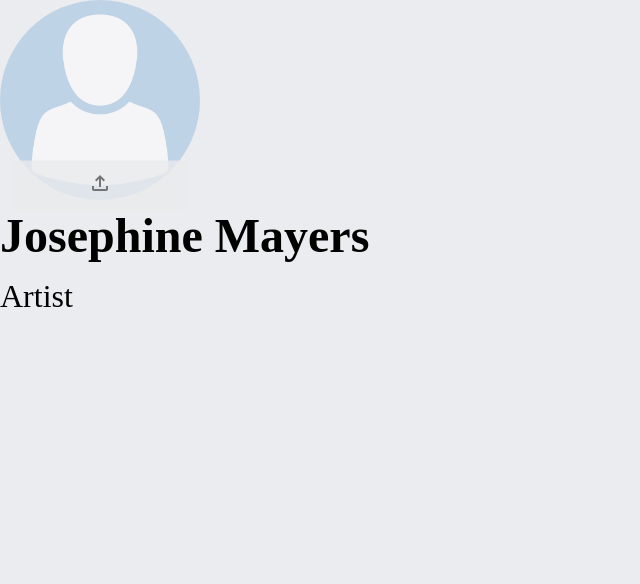
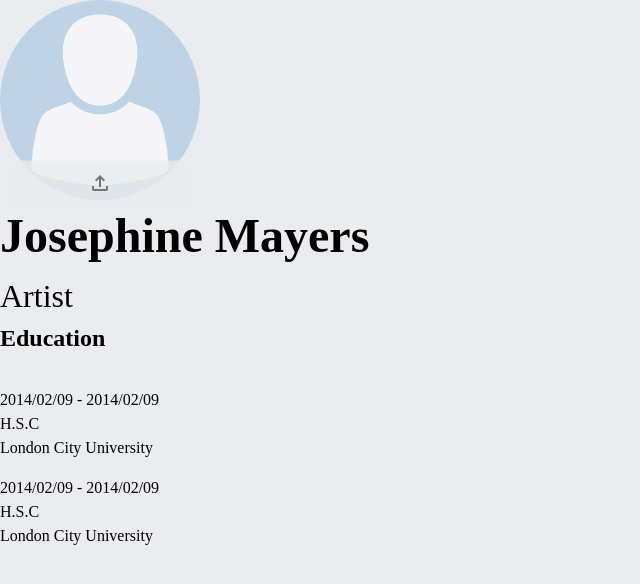
Before and after one commit to ZTanvir/cv-maker, a React (Vite) app: page / in a window 1280 px wide. Shown: the top 584 px of the page, without its empty margins (0-640 px from the left). Built offline with nearby package versions, Linux system fonts and the light colour scheme.

Commit message:
Add DisplayEduInstitutes it will display all educational institutes details of the user

```diff
--- a/src/Components/CvData.js
+++ b/src/Components/CvData.js
@@ -7,6 +7,15 @@ const CvData = {
             "Engineers, as practitioners of engineering, are professionals who invent, design, analyze, build and test machines, complex systems, structures,",
     },
     education: [
+        {
+            id: crypto.randomUUID(),
+            institute: "London City University",
+            degree: "H.S.C",
+            startDate: "2014-02-09",
+            endDate: "2014-02-09",
+            location: "",
+            visibility: true,
+        },
         {
             id: crypto.randomUUID(),
             institute: "London City University",
--- a/src/Components/CvPreview/CvPreview.jsx
+++ b/src/Components/CvPreview/CvPreview.jsx
@@ -1,11 +1,13 @@
 import NameAndProfession from "./NameAndProfession";
 import ProfilePicture from "./ProfilePicture";
+import DisplayEduInstitutes from "./DisplayEduInstitutes";
 
 const CvPreview = ({ cvInfo }) => {
     return (
         <main>
             <ProfilePicture />
             <NameAndProfession cvData={cvInfo} />
+            <DisplayEduInstitutes cvData={cvInfo} />
         </main>
     );
 };
--- a/src/Components/CvPreview/DisplayEduInstitute.jsx
+++ b/src/Components/CvPreview/DisplayEduInstitute.jsx
@@ -1,10 +1,14 @@
 const DisplayEduInstitute = ({ insituteInfo }) => {
+    const formateDate = (date) => date.split("-").join("/");
+    const startDate = formateDate(insituteInfo.startDate);
+    const endDate = formateDate(insituteInfo.startDate);
+
     return (
-        <section className={styles.eduInstituteInfo}>
+        <section>
             {insituteInfo.visibility ? (
                 <>
                     <p>
-                        {insituteInfo.startDate} - {insituteInfo.endDate}
+                        {startDate} - {endDate}
                     </p>
                     <p>{insituteInfo.degree}</p>
                     <p>{insituteInfo.institute}</p>
--- /dev/null
+++ b/src/Components/CvPreview/DisplayEduInstitutes.jsx
@@ -0,0 +1,22 @@
+import DisplayEduInstitute from "./DisplayEduInstitute";
+import styles from "../../styles/CvPreview/displayEduInstitutes.module.css";
+
+const DisplayEduInstitutes = ({ cvData }) => {
+    const instituteList = cvData.education;
+
+    return (
+        <section className={styles.eduInstitutes}>
+            <h3>Education</h3>
+            {instituteList.length > 0
+                ? instituteList.map((institute) => (
+                      <DisplayEduInstitute
+                          key={institute.id}
+                          insituteInfo={institute}
+                      />
+                  ))
+                : null}
+        </section>
+    );
+};
+
+export default DisplayEduInstitutes;
--- /dev/null
+++ b/src/styles/CvPreview/displayEduInstitutes.module.css
@@ -0,0 +1,9 @@
+.eduInstitutes {
+    display: flex;
+    flex-direction: column;
+    gap: 1rem;
+}
+.eduInstitutes > h3 {
+    margin-bottom: 1rem;
+    font-size: 1.5rem;
+}
```
